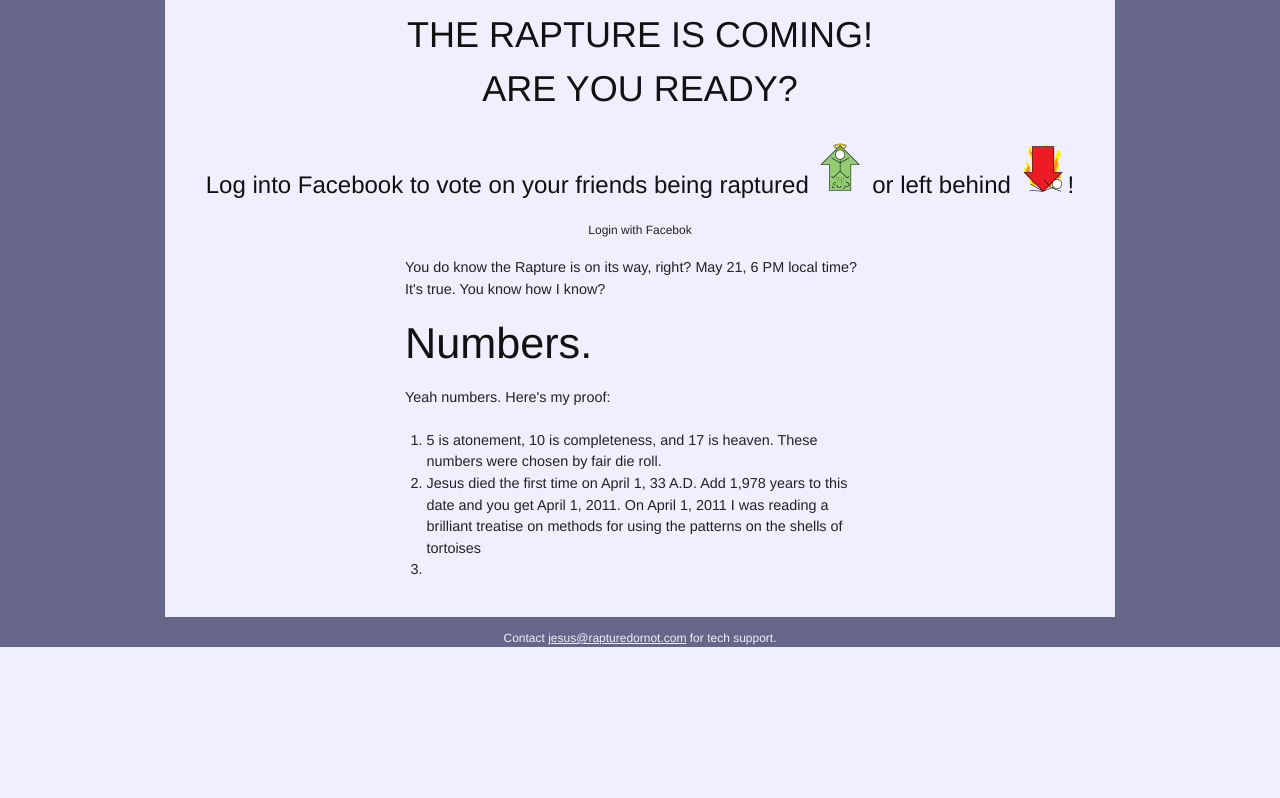
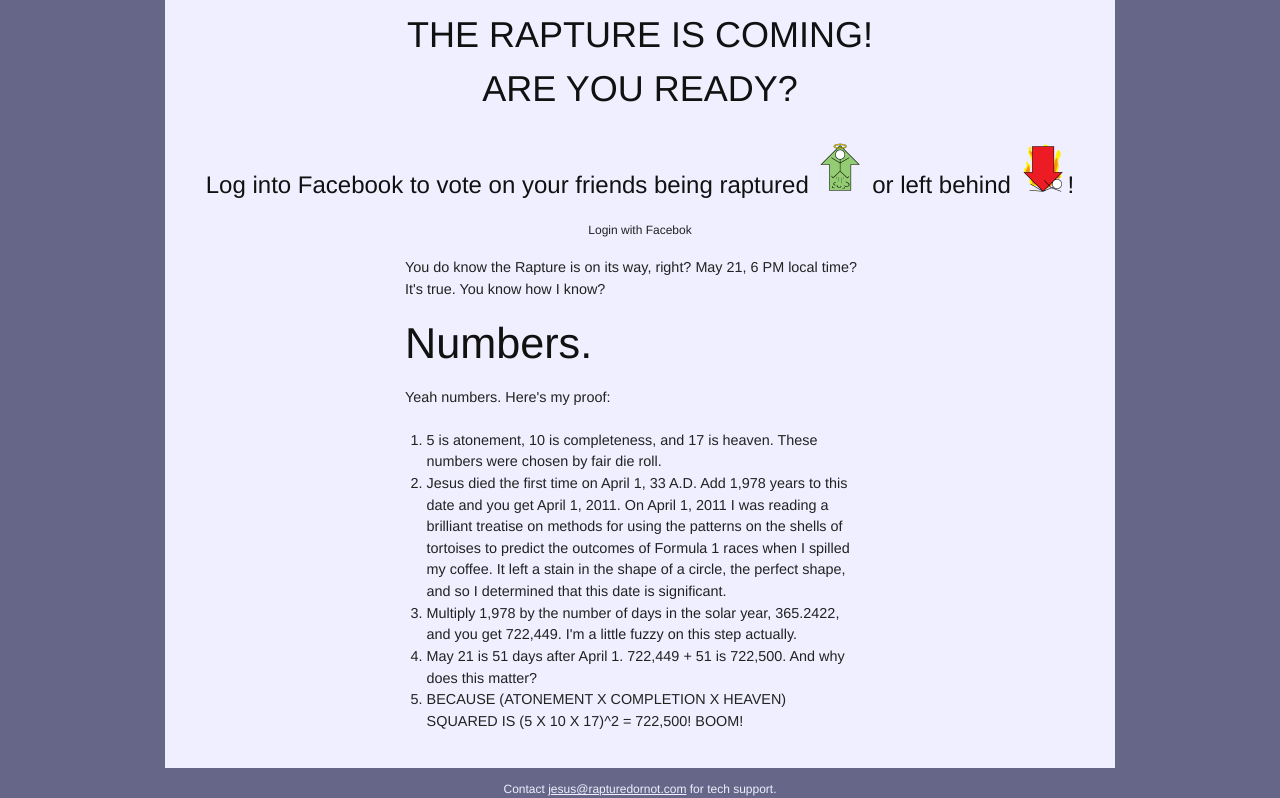
Before and after one commit to fhats/RapturedOrNot, a Flask app: page / in a window 1280 px wide. Shown: the part 243-1041 px from the top of the page. Before the commit the page ends 890 px from the top, so only its background shows below. Run offline with Flask 2, Linux system fonts and the light colour scheme; parts of the project's set-up code (start-up, migrations or seed data) failed here and were passed over; some libraries are stand-ins or nearby versions.

Commit message:
Moar frontpage

```diff
--- a/rapturedornot/templates/index.html
+++ b/rapturedornot/templates/index.html
@@ -16,8 +16,10 @@
         <p>Yeah numbers. Here's my proof:</p>
         <ol>
             <li>5 is atonement, 10 is completeness, and 17 is heaven. These numbers were chosen by fair die roll.</li>
-            <li>Jesus died the first time on April 1, 33 A.D. Add 1,978 years to this date and you get April 1, 2011. On April 1, 2011 I was reading a brilliant treatise on methods for using the patterns on the shells of tortoises</li>
-            <li>
+            <li>Jesus died the first time on April 1, 33 A.D. Add 1,978 years to this date and you get April 1, 2011. On April 1, 2011 I was reading a brilliant treatise on methods for using the patterns on the shells of tortoises to predict the outcomes of Formula 1 races when I spilled my coffee. It left a stain in the shape of a circle, the perfect shape, and so I determined that this date is significant.</li>
+            <li>Multiply 1,978 by the number of days in the solar year, 365.2422, and you get 722,449. I'm a little fuzzy on this step actually.</li>
+            <li>May 21 is 51 days after April 1. 722,449 + 51 is 722,500. And why does this matter?</li>
+            <li>BECAUSE (ATONEMENT X COMPLETION X HEAVEN) SQUARED IS (5 X 10 X 17)^2 = 722,500! BOOM!</li>
         </ol>
     </div>
 </div>
```
